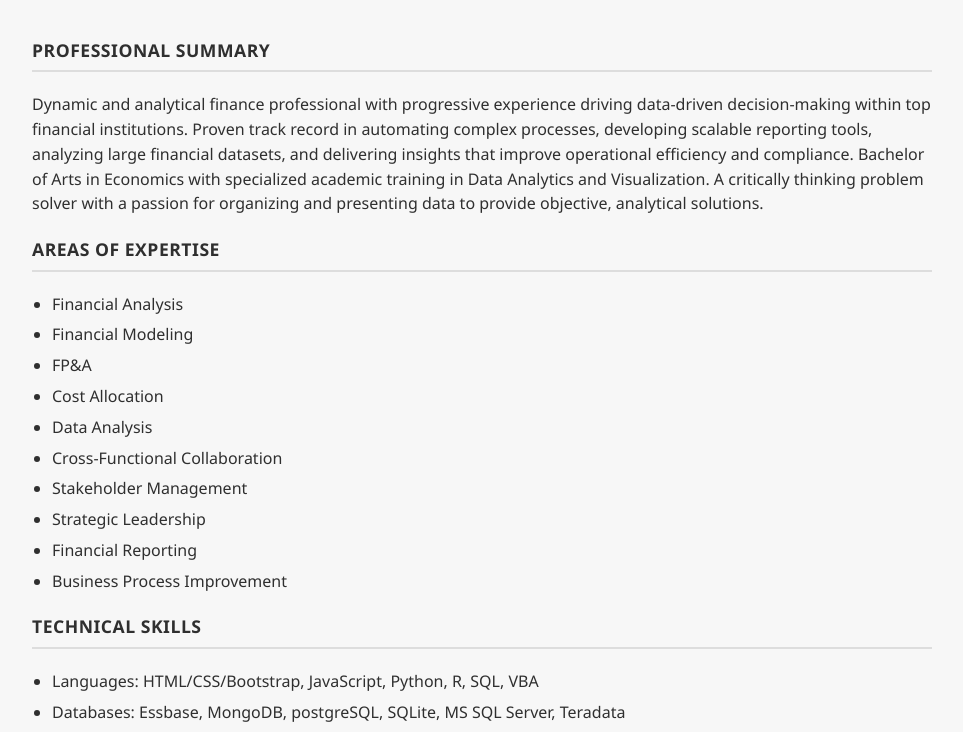
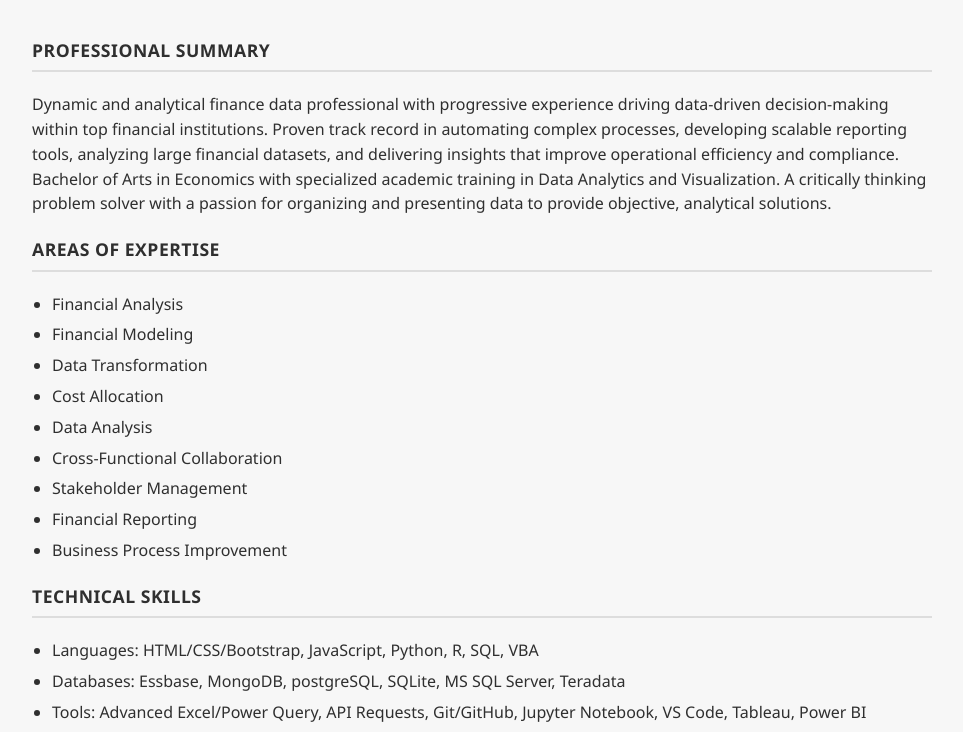
Before and after one commit to matthewkilleen0830/resume, a plain HTML site: page index.html in a window 1280 px wide. Shown: the part 698-1430 px from the top of the page, without its empty margins (158-1121 px from the left). Drawn offline with Linux system fonts and the light colour scheme; a script that the page names is missing.

Commit message:
Update index.html

```diff
--- a/index.html
+++ b/index.html
@@ -54,7 +54,7 @@
 <section>
     <h2>Professional Summary</h2>
     <p>
-        Dynamic and analytical finance professional with progressive experience driving data-driven decision-making within top financial institutions.
+        Dynamic and analytical finance data professional with progressive experience driving data-driven decision-making within top financial institutions.
         Proven track record in automating complex processes, developing scalable reporting tools, analyzing large financial datasets, and delivering insights
         that improve operational efficiency and compliance. Bachelor of Arts in Economics with specialized academic training in Data Analytics and Visualization.
         A critically thinking problem solver with a passion for organizing and presenting data to provide objective, analytical solutions.
@@ -67,12 +67,11 @@
     <ul class="expertise">
         <li>Financial Analysis</li>
         <li>Financial Modeling</li>
-        <li>FP&A</li>
+        <li>Data Transformation</li>
         <li>Cost Allocation</li>
         <li>Data Analysis</li>
         <li>Cross-Functional Collaboration</li>
         <li>Stakeholder Management</li>
-        <li>Strategic Leadership</li>
         <li>Financial Reporting</li>
         <li>Business Process Improvement</li>
     </ul>
```
